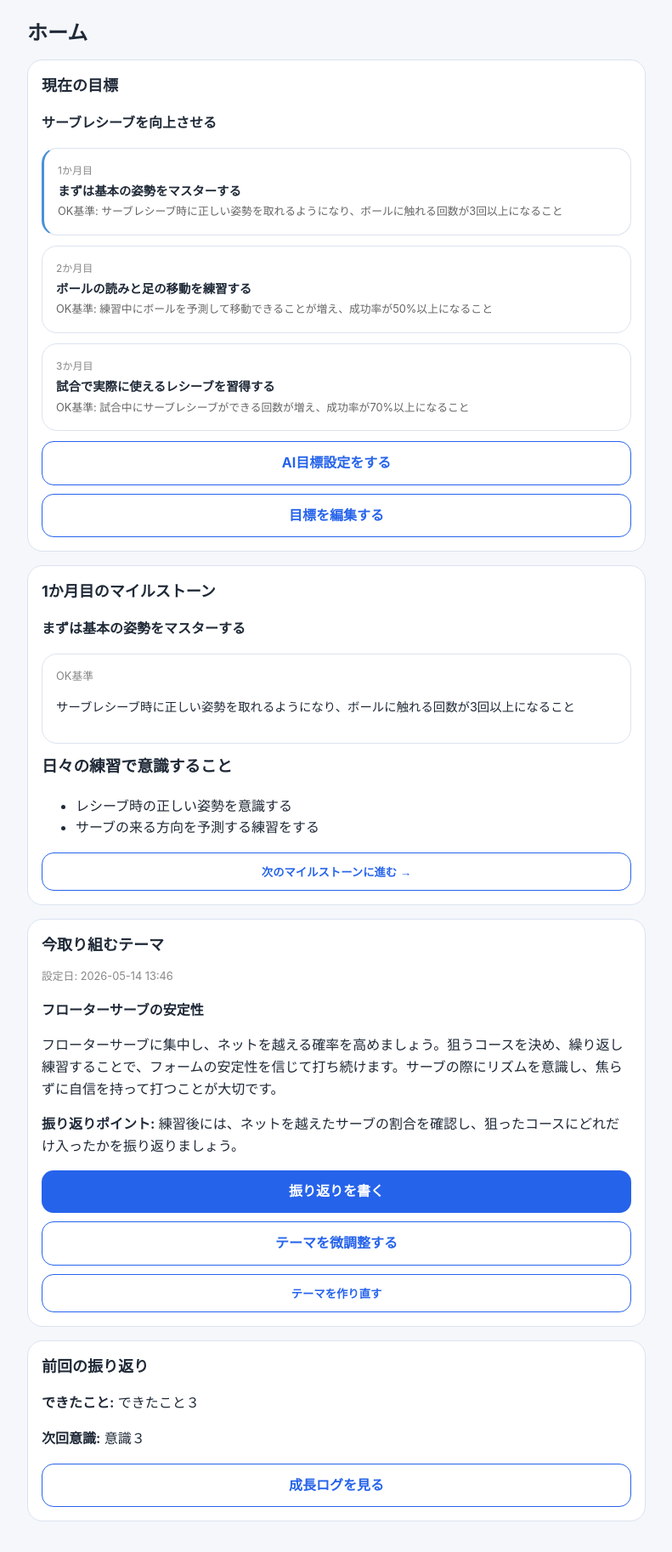
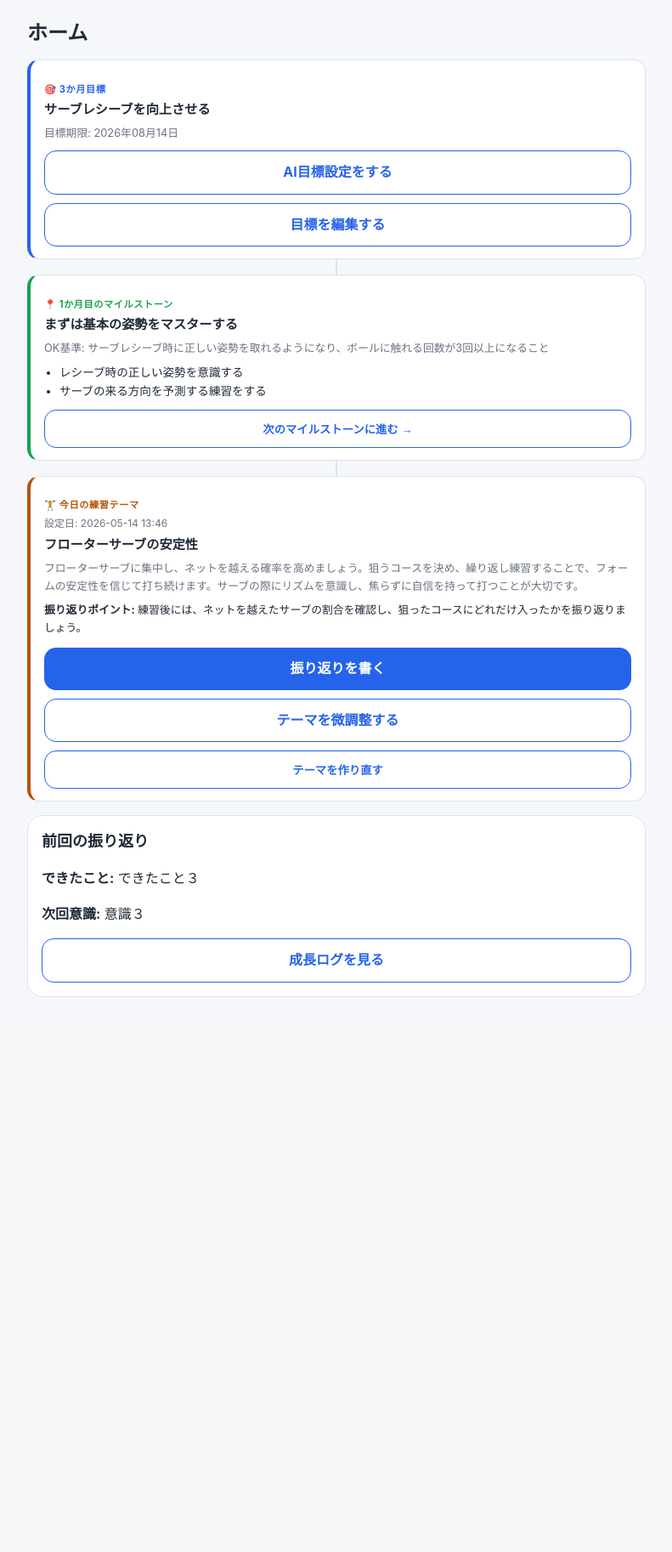
Before and after one commit to aokishoji/volleyball_coaching_flask, a Flask app: page / in a window 1280 px wide. Shown: the part 61-1887 px from the top of the page at 85% size, without its empty margins (244-1035 px from the left). After the commit the page ends 1234 px from the top, so only its background shows below. Run offline with Flask 3, Linux system fonts and the light colour scheme; a user stored in the database is signed in; data comes from the database, SQL or seed files in the repository; data that the repository does not hold is empty.

Commit message:
ホーム画面：目標→マイルストーン→テーマの階層レイアウトに変更
3つの並列カードを goal-hierarchy ウィジェットに置き換え、
縦線コネクタで層間のつながりを視覚化。
層ごとに青・緑・茶の左ボーダーで役割を区別。

Co-Authored-By: Claude Sonnet 4.6 <noreply@anthropic.com>

```diff
--- a/app/static/css/style.css
+++ b/app/static/css/style.css
@@ -60,6 +60,54 @@ a:hover { text-decoration: underline; }
 .main-content {
   padding-top: 20px;
   padding-bottom: 36px;
+}
+
+/* ── 目標階層ウィジェット ── */
+.goal-hierarchy {
+  display: flex;
+  flex-direction: column;
+}
+
+.goal-layer {
+  position: relative;
+  border: 1px solid var(--border);
+  border-radius: 14px;
+  background: var(--card);
+  padding: 14px 16px;
+}
+
+.goal-layer.layer-1 { border-left: 4px solid #2563eb; }
+.goal-layer.layer-2 { border-left: 4px solid #16a34a; }
+.goal-layer.layer-3 { border-left: 4px solid #b45309; }
+
+.layer-label {
+  font-size: 0.7rem;
+  font-weight: 700;
+  letter-spacing: 0.05em;
+  margin-bottom: 2px;
+}
+.layer-1 .layer-label { color: #2563eb; }
+.layer-2 .layer-label { color: #16a34a; }
+.layer-3 .layer-label { color: #b45309; }
+
+.goal-connector {
+  width: 2px;
+  height: 18px;
+  background: var(--border);
+  margin: 0 auto;
+}
+
+.layer-title {
+  font-size: 0.95rem;
+  font-weight: 700;
+  margin: 0 0 6px;
+  color: var(--text);
+}
+
+.layer-sub {
+  font-size: 0.8rem;
+  color: var(--subtext);
+  margin: 0;
 }
 
 /* AI loading overlay */
--- a/app/templates/main/home.html
+++ b/app/templates/main/home.html
@@ -4,54 +4,43 @@
 <h1>ホーム</h1>
 
 <div class="stack">
-    <section class="card">
-        <h2>現在の目標</h2>
+
 {% if latest_goal %}
-            <p><strong>{{ latest_goal.goal_title }}</strong></p>
-            {% if latest_goal.milestones %}
-                <div style="margin-top:0.75rem;">
-                    {% for m in latest_goal.milestones %}
-                    <div class="sub-card" style="margin-bottom:0.5rem; {% if m.month_index == current_month %}border-left:3px solid #4a90d9;{% endif %}">
-                        <p style="font-size:0.75rem; color:#888; margin:0 0 0.2rem;">{{ m.month_index }}か月目</p>
-                        <p style="font-size:0.9rem; margin:0;"><strong>{{ m.title }}</strong></p>
-                        {% if m.ok_criteria %}
-                            <p style="font-size:0.8rem; color:#666; margin:0.2rem 0 0;">OK基準: {{ m.ok_criteria }}</p>
+
+  <!-- ▼ goal-hierarchy ブロック -->
+  <div class="goal-hierarchy">
+
+    <!-- 層1: 3か月目標 -->
+    <div class="goal-layer layer-1">
+      <p class="layer-label">🎯 3か月目標</p>
+      <p class="layer-title">{{ latest_goal.goal_title }}</p>
+      {% if latest_goal.target_date %}
+        <p class="layer-sub">目標期限: {{ latest_goal.target_date.strftime('%Y年%m月%d日') }}</p>
       {% endif %}
-                    </div>
-                    {% endfor %}
-                </div>
-            {% endif %}
-            <div class="button-list" style="margin-top:0.75rem;">
+      <div class="button-list" style="margin-top:10px;">
         <a class="button secondary" href="{{ url_for('goals.roadmap') }}">AI目標設定をする</a>
         <a class="button secondary" href="{{ url_for('goals.edit_goal', goal_id=latest_goal.id) }}">目標を編集する</a>
       </div>
-        {% else %}
-            <p>まだ目標がありません。</p>
-            <div class="button-list">
-                <a class="button" href="{{ url_for('goals.roadmap') }}">AI目標設定をする</a>
     </div>
-        {% endif %}
-    </section>
 
-    {% if latest_goal and current_milestone %}
-    <section class="card">
-        <h2>{{ current_month }}か月目のマイルストーン</h2>
-        <p><strong>{{ current_milestone.title }}</strong></p>
+    {% if current_milestone %}
+    <div class="goal-connector"></div>
+
+    <!-- 層2: 今月のマイルストーン -->
+    <div class="goal-layer layer-2">
+      <p class="layer-label">📍 {{ current_month }}か月目のマイルストーン</p>
+      <p class="layer-title">{{ current_milestone.title }}</p>
       {% if current_milestone.ok_criteria %}
-            <div class="sub-card">
-                <p style="font-size:0.8rem; color:#888; margin:0 0 0.25rem;">OK基準</p>
-                <p style="font-size:0.9rem;">{{ current_milestone.ok_criteria }}</p>
-            </div>
+        <p class="layer-sub">OK基準: {{ current_milestone.ok_criteria }}</p>
       {% endif %}
       {% if current_practice_focus %}
-            <h3 style="margin-top:0.75rem;">日々の練習で意識すること</h3>
-            <ul>
-                {% for item in current_practice_focus %}
-                    <li>{{ item }}</li>
+        <ul style="font-size:0.85rem; margin:8px 0 0; padding-left:18px; color:var(--text);">
+          {% for point in current_practice_focus %}
+            <li>{{ point }}</li>
           {% endfor %}
         </ul>
       {% endif %}
-        <div class="button-list" style="margin-top:1rem;">
+      <div class="button-list" style="margin-top:10px;">
         {% if current_month < 3 %}
         <form method="post" action="{{ url_for('goals.advance_milestone', goal_id=latest_goal.id) }}">
           <button class="button secondary" type="submit">次のマイルストーンに進む →</button>
@@ -63,39 +52,55 @@
         </form>
         {% endif %}
       </div>
-    </section>
+    </div>
     {% endif %}
 
-    <section class="card">
-        <h2>今取り組むテーマ</h2>
+    <div class="goal-connector"></div>
+
+    <!-- 層3: 今日の練習テーマ -->
+    <div class="goal-layer layer-3">
+      <p class="layer-label">🏋️ 今日の練習テーマ</p>
       {% if latest_daily_theme %}
-            <p style="font-size:0.8rem; color:#888;">
+        <p style="font-size:0.75rem; color:var(--subtext); margin:0 0 4px;">
           設定日: {{ latest_daily_theme.created_at | jst }}
           {% if days_on_theme and days_on_theme > 1 %}— {{ days_on_theme }}日目{% endif %}
         </p>
-            <p><strong>{{ latest_daily_theme.theme_title }}</strong></p>
-            <p class="preline">{{ latest_daily_theme.theme_detail }}</p>
+        <p class="layer-title">{{ latest_daily_theme.theme_title }}</p>
+        <p class="layer-sub" style="white-space:pre-line;">{{ latest_daily_theme.theme_detail }}</p>
         {% if latest_daily_theme.check_point %}
-                <p><strong>振り返りポイント:</strong> {{ latest_daily_theme.check_point }}</p>
+          <p style="font-size:0.8rem; margin-top:8px;"><strong>振り返りポイント:</strong> {{ latest_daily_theme.check_point }}</p>
         {% endif %}
-            <div class="button-list">
+        <div class="button-list" style="margin-top:10px;">
           <a class="button" href="{{ url_for('reflection.new_reflection') }}">振り返りを書く</a>
           <a class="button secondary" href="{{ url_for('goals.edit_theme', theme_id=latest_daily_theme.id) }}">テーマを微調整する</a>
-                {% if latest_goal %}
           <form method="post" action="{{ url_for('goals.create_today_theme', goal_id=latest_goal.id) }}" style="display:inline;" data-ai>
             <button class="button secondary" type="submit">テーマを作り直す</button>
           </form>
-                {% endif %}
         </div>
-        {% elif latest_goal %}
-            <p>まだテーマがありません。</p>
+      {% else %}
+        <p class="layer-sub">まだテーマがありません</p>
+        <div class="button-list" style="margin-top:10px;">
           <form method="post" action="{{ url_for('goals.create_today_theme', goal_id=latest_goal.id) }}" data-ai>
             <button class="button" type="submit">練習テーマを作る</button>
           </form>
+        </div>
+      {% endif %}
+    </div>
+
+  </div>
+  <!-- ▲ goal-hierarchy ブロックここまで -->
+
 {% else %}
-            <p>目標を設定するとテーマを作れます。</p>
+
+  <section class="card">
+    <h2>現在の目標</h2>
+    <p>まだ目標がありません。</p>
+    <div class="button-list">
+      <a class="button" href="{{ url_for('goals.roadmap') }}">AI目標設定をする</a>
+    </div>
+  </section>
+
 {% endif %}
-    </section>
 
   {% if latest_reflection %}
   <section class="card">
@@ -105,5 +110,6 @@
     <a class="button secondary" href="{{ url_for('reflection.logs') }}">成長ログを見る</a>
   </section>
   {% endif %}
+
 </div>
 {% endblock %}
```
Lines whose indentation alone changed are shown as unchanged.
